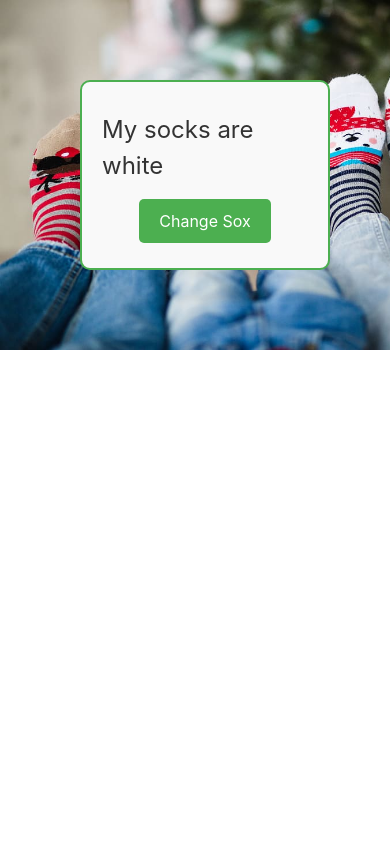
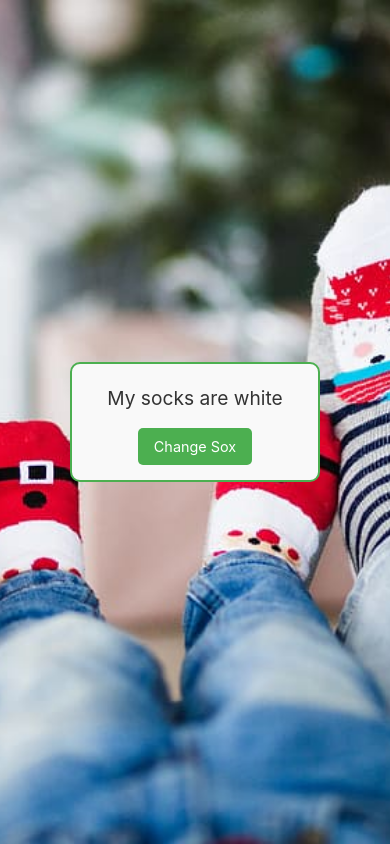
Before and after one commit to LuckyHlungwani/Counter, a plain HTML site: page socks/socks.html in a window 390 px wide. Drawn offline with nearby package versions, Linux system fonts and the light colour scheme.

Commit message:
Resolve some minor issues

```diff
--- a/socks/socks.html
+++ b/socks/socks.html
@@ -1,5 +1,6 @@
 <!DOCTYPE html>
 <html lang="en">
+
 <head>
     <meta charset="UTF-8">
     <meta name="viewport" content="width=device-width, initial-scale=1.0">
@@ -11,10 +12,18 @@
 
     <style>
         body {
-            background-image:url(socks\ image.jpg);
-             background-repeat: no-repeat;
-             background-size: cover;
-             padding: 5em;
+            background-image: url(socksimage.jpg);
+            background-repeat: no-repeat;
+            background-size: cover;
+            background-position: center;
+            margin: 0;
+            padding: 5em 0;
+
+            display: flex;
+            justify-content: center;
+            align-items: center;
+            min-height: 100vh;
+
         }
 
         .socks-container {
@@ -29,7 +38,7 @@
             width: 250px;
             margin: 0 auto;
 
-         }
+        }
 
         .socks-container p {
             font-size: 1.5rem;
@@ -57,8 +66,24 @@
             background-color: #ccc;
             cursor: not-allowed;
         }
+
+        @media screen and (max-width: 600px) {
+            .socks-container {
+                padding: 10px;
+            }
+
+            .socks-container p {
+                font-size: 1.2rem;
+            }
+
+            .socks-container button {
+                font-size: 0.9rem;
+                padding: 8px 16px;
+            }
+        }
     </style>
-  </head>
+</head>
+
 <body>
     <!-- <div x-data="{ title: 'Hello Alpine' }">
         <p x-text="title"></p>
@@ -99,4 +124,5 @@
 
 
 </body>
+
 </html>
```
Also changed, not shown: coundown/coundown.html (+11 -0 lines), counter.html (+8 -0 lines), counter/main.html (+22 -3 lines), grocery/list.html (+26 -1 lines), socks/socksimage.jpg (renamed from socks/socks image.jpg).
